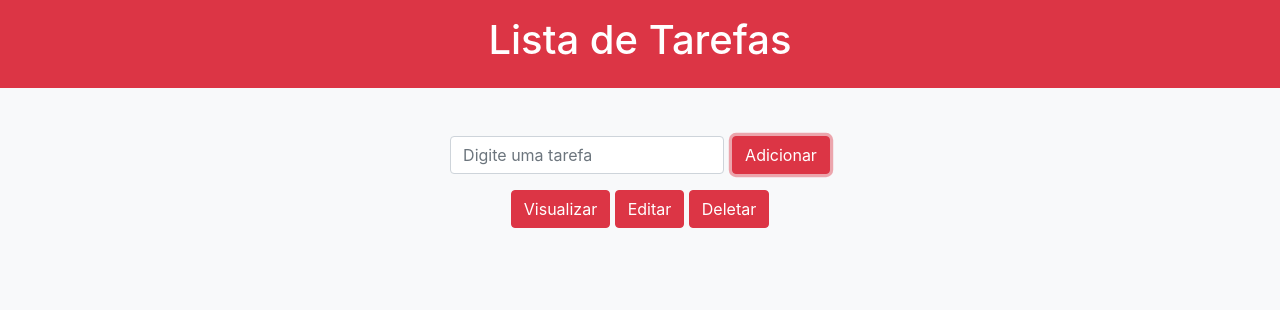
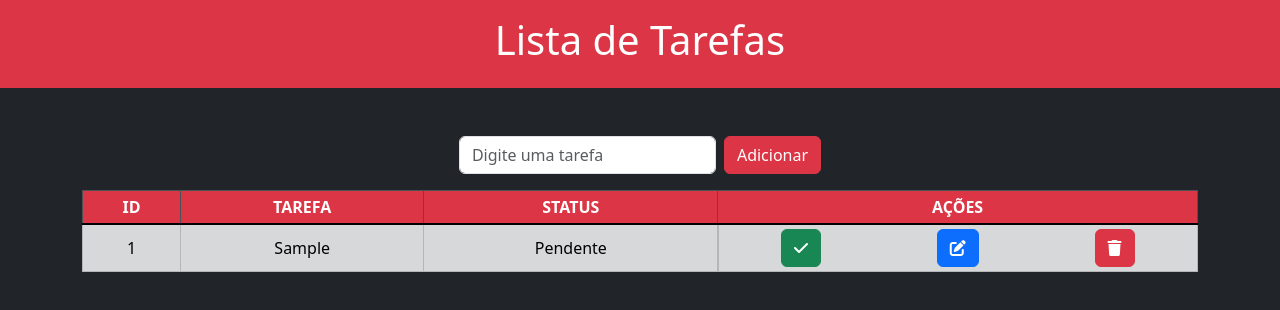
Before and after one commit to LeonardoS1lva/crud-typescript, a website with bundled scripts: page index.html in a window 1280 px wide. Both pictures are taken after typing "Sample" into the empty fields and a click on the button "Adicionar". Built offline with nearby package versions, Linux system fonts and the light colour scheme.

Commit message:
Adicionando estilos ao código

```diff
--- a/index.html
+++ b/index.html
@@ -3,33 +3,46 @@
 
 <head>
     <meta charset="UTF-8">
+    <meta name="viewport" content="width=device-width, initial-scale=1.0">
     <title>Lista de Tarefas com TypeScript</title>
-    <link href="https://stackpath.bootstrapcdn.com/bootstrap/4.3.1/css/bootstrap.min.css" rel="stylesheet">
+    <link href="https://cdn.jsdelivr.net/npm/bootstrap@5.3.3/dist/css/bootstrap.min.css" rel="stylesheet"
+        integrity="sha384-QWTKZyjpPEjISv5WaRU9OFeRpok6YctnYmDr5pNlyT2bRjXh0JMhjY6hW+ALEwIH" crossorigin="anonymous">
+    <link rel="stylesheet" href="https://cdnjs.cloudflare.com/ajax/libs/font-awesome/6.5.2/css/all.min.css"
+        integrity="sha512-SnH5WK+bZxgPHs44uWIX+LLJAJ9/2PkPKZ5QiAj6Ta86w+fsb2TkcmfRyVX3pBnMFcV7oQPJkl9QevSCWr3W6A=="
+        crossorigin="anonymous" referrerpolicy="no-referrer" />
 </head>
 
-<body class="d-flex flex-column min-vh-100 bg-light">
+<body class="d-flex flex-column min-vh-100 bg-dark">
     <header class="bg-danger text-white text-center py-3">
         <a href="./" class="text-white text-decoration-none">
             <h1>Lista de Tarefas</h1>
         </a>
     </header>
     <main class="container my-5 d-flex flex-column align-items-center">
-        <form class="form-inline mb-3" id="form">
+        <form class="form-inline mb-3 d-flex gap-2" id="form">
             <input type="text" class="form-control" id="task" placeholder="Digite uma tarefa" required>
             <button type="submit" class="btn btn-danger ml-2">Adicionar</button>
         </form>
-        <div>
-            <a href="./src/views/visualizar.html" class="text-white text-decoration-none">
-                <button class="btn btn-danger mb-3" id="visualizar">Visualizar</button>
-            </a>
-            <a href="./src/views/editar.html" class="text-white text-decoration-none">
-                <button class="btn btn-danger mb-3" id="editar">Editar</button>
-            </a>
-            <a href="./src/views/deletar.html" class="text-white text-decoration-none">
-                <button class="btn btn-danger mb-3" id="deletar">Deletar</button>
-            </a>
-        </div>
-        <ul id="taskList"></ul>
+        <table class="
+            table
+            table-secondary
+            table-hover
+            table-sm
+            table-striped
+            table-bordered
+            table-responsive
+        ">
+            <thead class="table-dark">
+                <tr class="text-uppercase">
+                    <th class="text-center bg-danger">Id</th>
+                    <th class="text-center bg-danger">Tarefa</th>
+                    <th class="text-center bg-danger">Status</th>
+                    <th class="text-center bg-danger">Ações</th>
+                </tr>
+            </thead>
+            <tbody id="taskList" class="table-group-divider">
+            </tbody>
+        </table>
     </main>
     <script src="./dist/app.js"></script>
 </body>
--- a/package.json
+++ b/package.json
@@ -8,5 +8,9 @@
   "keywords": [],
   "author": "",
   "license": "ISC",
-  "description": ""
+  "description": "",
+  "dependencies": {
+    "bootstrap": "^5.3.3",
+    "font-awesome": "^4.7.0"
+  }
 }
--- a/src/ts/app.ts
+++ b/src/ts/app.ts
@@ -6,7 +6,6 @@ interface Tarefa {
 
 const formularioTarefa = document.getElementById('form') as HTMLFormElement;
 const inputTarefa = document.getElementById('task') as HTMLInputElement;
-// const btnVisualizar = document.getElementById('visualizar') as HTMLButtonElement;
 
 const carregarTarefas = (): Tarefa[] => {
     const tarefas = localStorage.getItem('tarefas');
@@ -27,9 +26,11 @@ const adicionarTarefa = (nome: string) => {
     };
     tarefas.push(novaTarefa);
     salvarTarefas(tarefas);
+    renderizarTarefas();
 };
 
 const removerTarefa = (id: number) => {
+    if (!confirm('Deseja realmente excluir esta tarefa?')) return;
     const tarefas = carregarTarefas();
     const tarefasAtualizadas = tarefas.filter(tarefa => tarefa.id !== id);
     salvarTarefas(tarefasAtualizadas);
@@ -53,29 +54,49 @@ const alternarStatusTarefa = (id: number) => {
     }
 };
 
-// const renderizarTarefas = () => {
-//     const tarefas = carregarTarefas();
-//     const listaTarefas = document.getElementById('taskList') as HTMLUListElement;
-//     listaTarefas.innerHTML = '';
-//     tarefas.forEach(tarefa => {
-//         const listItem = document.createElement('li');
-//         listItem.className = 'list-group-item';
-//         listItem.textContent = tarefa.nome;
-//         listItem.style.textDecoration = tarefa.status ? 'line-through' : 'none';
-//         listaTarefas.appendChild(listItem);
+const renderizarTarefas = () => {
+    const tarefas = carregarTarefas();
+    const listaTarefas = document.getElementById('taskList') as HTMLTableElement;
+    listaTarefas.innerHTML = '';
+    tarefas.forEach(tarefa => {
+        const listItem = document.createElement('tr');
+        listItem.innerHTML = `
+            <td class="text-center ${tarefa.status ? "text-decoration-line-through fst-italic" : ""} align-middle">${tarefa.id}</td>
+            <td class="text-center ${tarefa.status ? "text-decoration-line-through fst-italic" : ""} align-middle">${tarefa.nome}</td>
+            <td class="text-center ${tarefa.status ? "text-decoration-line-through fst-italic" : ""} align-middle">${tarefa.status ? 'Concluída' : 'Pendente'}</td>
+            <td class="d-flex justify-content-around">
+                <button id="btn-confirmar-${tarefa.id}" class="btn btn-success">
+                    <i class="fas fa-check"></i>
+                </button>
+                <button id="btn-edit-${tarefa.id}" class="btn btn-primary">
+                    <i class="fas fa-edit"></i>
+                </button>
+                <button id="btn-del-${tarefa.id}" class="btn btn-danger">
+                    <i class="fas fa-trash"></i>
+                </button>
+            </td>`
+        listaTarefas.appendChild(listItem);
 
-//         listItem.addEventListener('dblclick', () => {
-//             const novoNome = prompt('Editar tarefa:', tarefa.nome);
-//             if (novoNome !== null) editarTarefa(tarefa.id, novoNome);
-//             renderizarTarefas();
-//         });
+        const btnConfirmar = document.getElementById(`btn-confirmar-${tarefa.id}`) as HTMLButtonElement;
+        btnConfirmar.addEventListener('click', () => {
+            alternarStatusTarefa(tarefa.id);
+            renderizarTarefas();
+        });
 
-//         listItem.addEventListener('click', () => {
-//             alternarStatusTarefa(tarefa.id);
-//             renderizarTarefas();
-//         });
-//     });
-// };
+        const btnEditar = document.getElementById(`btn-edit-${tarefa.id}`) as HTMLButtonElement;
+        btnEditar.addEventListener('click', () => {
+            const novoNome = prompt('Informe o nome atualizado:', tarefa.nome);
+            if (novoNome !== null) editarTarefa(tarefa.id, novoNome);
+            renderizarTarefas();
+        });
+
+        const btnExcluir = document.getElementById(`btn-del-${tarefa.id}`) as HTMLButtonElement;
+        btnExcluir.addEventListener('click', () => {
+            removerTarefa(tarefa.id);
+            renderizarTarefas();
+        });
+    });
+}
 
 formularioTarefa.addEventListener('submit', (e) => {
     e.preventDefault();
@@ -86,5 +107,4 @@ formularioTarefa.addEventListener('submit', (e) => {
     }
 });
 
-// btnVisualizar.addEventListener('click', renderizarTarefas);
-// renderizarTarefas();
+renderizarTarefas();
```
Also changed, not shown: src/views/deletar.html (deleted, +0 -20 lines), src/views/editar.html (deleted, +0 -20 lines), src/views/visualizar.html (deleted, +0 -34 lines), dist/app.js, 2 other files.
